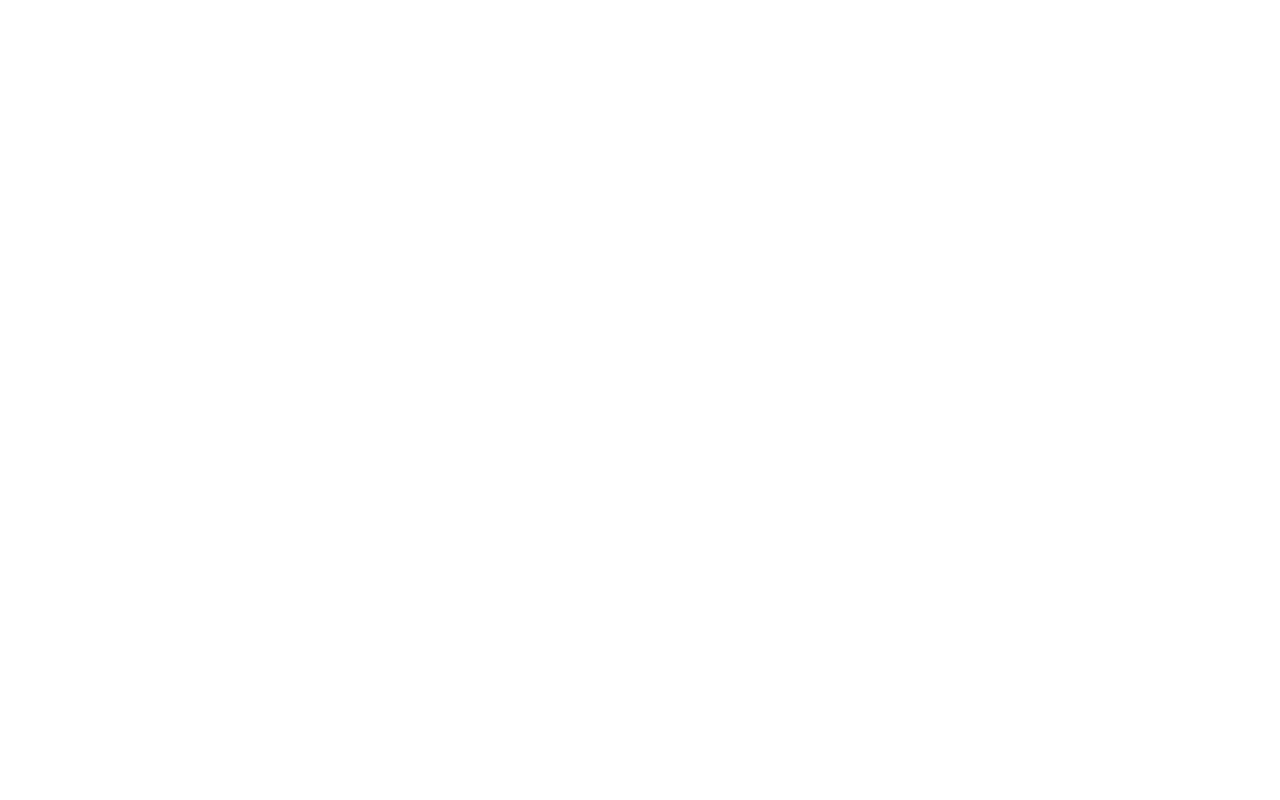
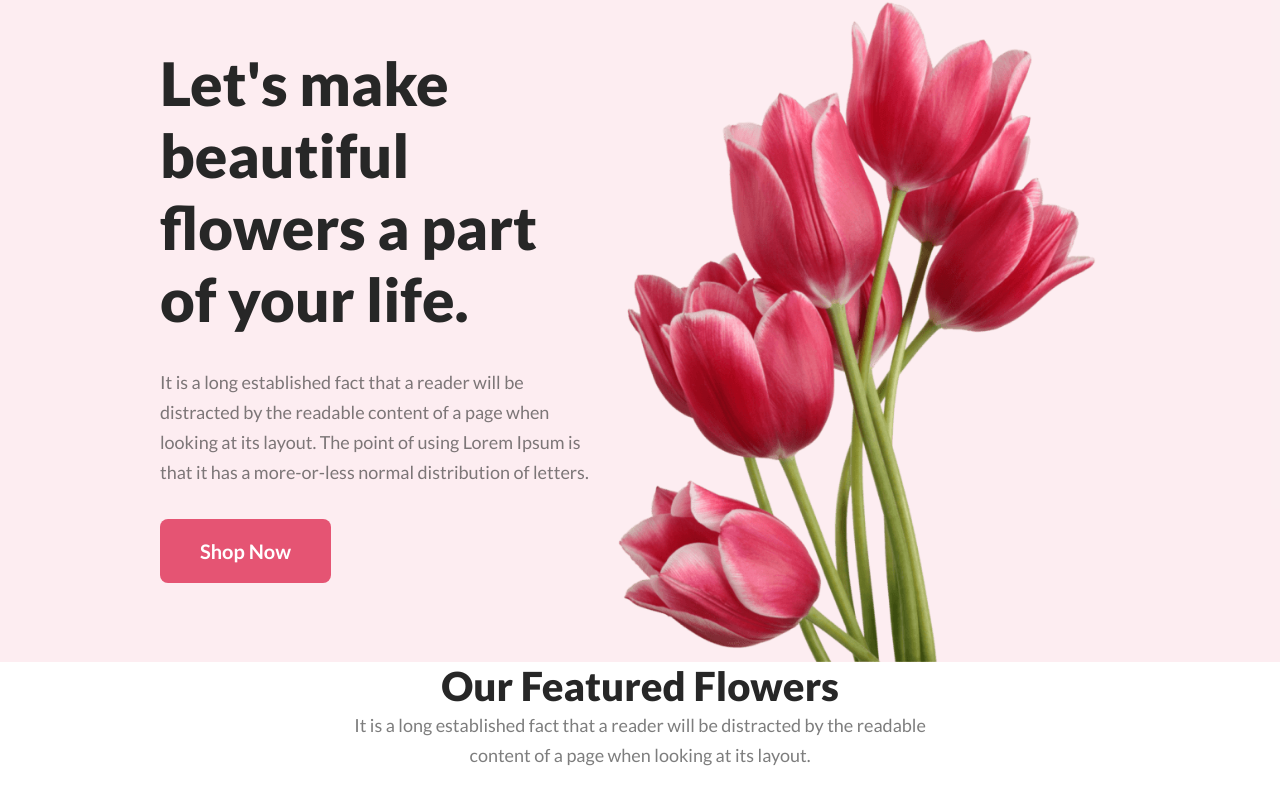
Before and after one commit to dev-tanvirtonmoy/fl-shop, a plain HTML site: page index.html in a window 1280 px wide. Drawn offline with Linux system fonts and the light colour scheme.

Commit message:
add header and feature section tittle part

```diff
--- a/assets/css/style.css
+++ b/assets/css/style.css
@@ -1,5 +1,5 @@
 @import url('https://fonts.googleapis.com/css2?family=Lato:ital,wght@0,100;0,300;0,400;0,700;0,900;1,100;1,300;1,400;1,700;1,900&display=swap');
-
+/* Common CSS start from here */
 * {
     padding: 0;
     margin: 0;
@@ -15,3 +15,68 @@ a,a:hover {
 ul, ol, li {
     list-style: none;
 }
+img {
+    vertical-align: middle;
+}
+.container {
+    width: 75%;
+    max-width: 1440px;
+    margin: auto;
+}
+/* Common CSS end here */
+
+/* Frequently used items start here */
+p {
+    color: rgba(39, 39, 39, 0.60);
+    font-size: 18px;
+    font-weight: 400;
+    line-height: 30px;
+}
+.btn {
+    background: #E55473;
+    border-radius: 8px;
+    padding: 20px 40px;
+    color: #fff;
+    font-size: 20px;
+    font-weight: 700;
+    border: none;
+}
+.section-tittle {
+    color: #272727;
+    text-align: center;
+    font-size: 40px;
+    font-weight: 800;
+}
+/* Frequently used items end here */
+
+/* Header part CSS start from here */
+header {
+    background: rgba(229, 84, 115, 0.10);
+}
+.banner {
+    display: flex;
+    justify-content: space-between;
+    align-items: center;
+}
+.banner .banner-text *{
+    margin: 0 0 32px 0;
+    max-width: 525px;
+}
+.banner .banner-text h1 {
+    color: #272727;
+    font-size: 60px;
+    font-weight: 800;
+}
+.banner .banner-image img{
+    width: 100%;
+}
+/* Header part CSS end here */
+
+/* Feature part CSS start from here */
+.feature {
+    text-align: center;
+}
+.feature-text {
+    width: 594px;
+    margin: auto;
+}
--- a/index.html
+++ b/index.html
@@ -4,10 +4,31 @@
     <meta charset="UTF-8">
     <meta name="viewport" content="width=device-width, initial-scale=1.0">
     <title>Flower Shop | Landing page</title>
+    <link rel="stylesheet" href="assets/css/style.css">
 </head>
 <body>
-    <header></header>
-    <main></main>
+    <!-- Header part HTML start from here -->
+    <header>
+        <div class="container banner">
+            <div class="banner-text">
+                <h1>Let's make beautiful flowers a part of your life.</h1>
+                <p>It is a long established fact that a reader will be distracted by the readable content of a page when looking at its layout. The point of using Lorem Ipsum is that it has a more-or-less normal distribution of letters.</p>
+                <button class="btn">Shop Now</button>
+            </div>
+            <div class="banner-image">
+                <img src="./assets/images/pngwing 10.png" alt="">
+            </div>
+        </div>
+    </header>
+    <!-- Header part HTML end here -->
+    <main>
+        <section class="feature container">
+            <div class="feature-text">
+                <h2 class="section-tittle">Our Featured Flowers</h2>
+                <p>It is a long established fact that a reader will be distracted by the readable content of a page when looking at its layout.</p>
+            </div>
+        </section>
+    </main>
     <footer></footer>
 </body>
 </html>
```
